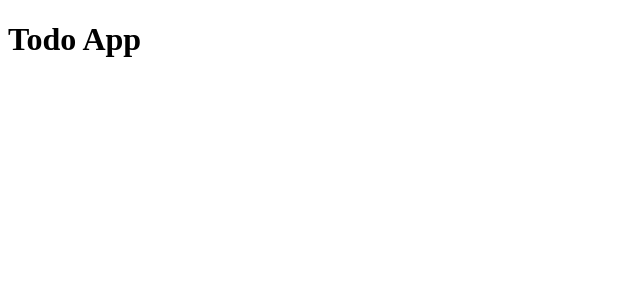
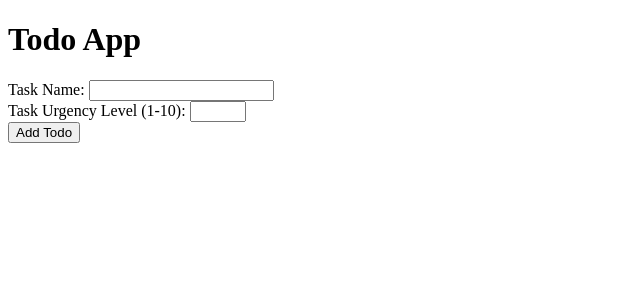
Before and after one commit to Nielam-Dass/Todo-App-Collection, a React (Vite) app in the folder todo_apps/001-react-ts-app/: page / in a window 1280 px wide. Shown: the top 300 px of the page, without its empty margins (0-640 px from the left). Built offline with nearby package versions, Linux system fonts and the light colour scheme.

Commit message:
Created AddTodoForm component

```diff
--- /dev/null
+++ b/todo_apps/001-react-ts-app/src/AddTodoForm.tsx
@@ -0,0 +1,15 @@
+function AddTodoForm() {
+    return (
+        <>
+            <label htmlFor="todo-name">Task Name: </label>
+            <input type="text" className="todo-name-input" id="todo-name"/>
+            <br></br>
+            <label htmlFor="todo-urgency">Task Urgency Level (1-10): </label>
+            <input type="number" min="1" max="10" className="todo-urgency-input" id="todo-urgency"/>
+            <br></br>
+            <button>Add Todo</button>
+        </>
+    )
+}
+
+export default AddTodoForm
--- a/todo_apps/001-react-ts-app/src/App.tsx
+++ b/todo_apps/001-react-ts-app/src/App.tsx
@@ -1,7 +1,10 @@
+import AddTodoForm from "./AddTodoForm"
+
 function App() {
   return (
     <>
       <h1>Todo App</h1>
+      <AddTodoForm />
     </>
   )
 }
```
